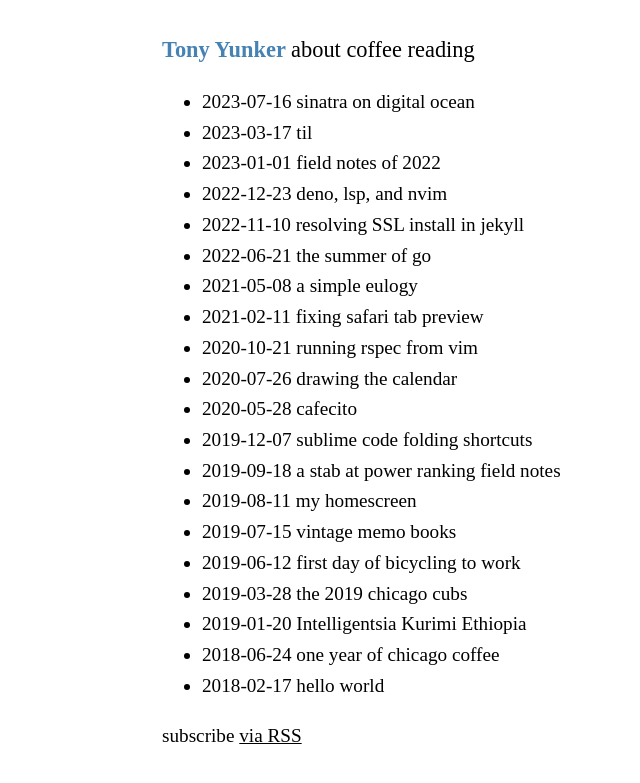
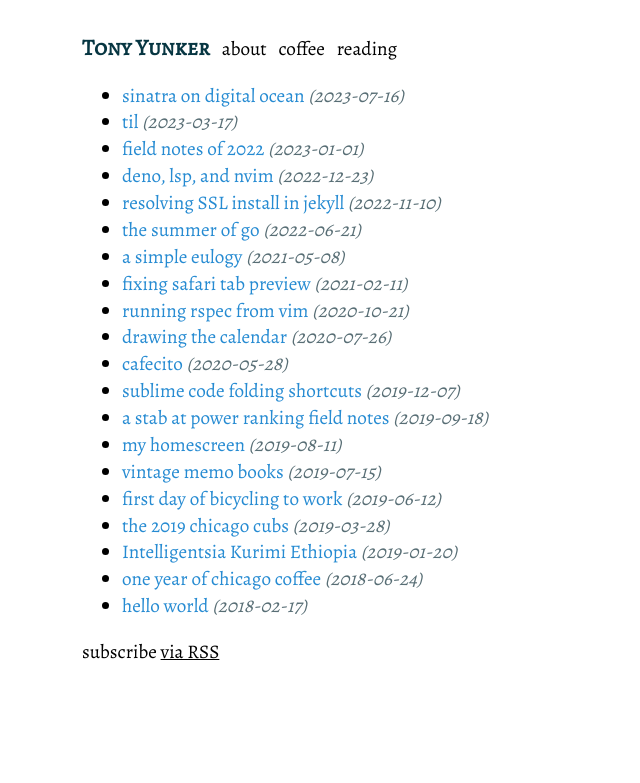
Before and after one commit to ayunker/ayunker.github.io, a Jekyll site: the page built from index.md, in a window 1280 px wide. Shown: the top 783 px of the page, without its empty margins (158-798 px from the left). Built offline with Jekyll 4.4.1, drawn with Linux system fonts in a browser that asks for light colours.

Commit message:
Font & Style Updates
* Add Alegreya and Alegreya SMALL CAPS
* Expand content width to 50rem
* Add some spacing between header links (0.5rem)
* invert index page to read Title (date)

```diff
--- a/_layouts/home.html
+++ b/_layouts/home.html
@@ -10,8 +10,8 @@ layout: default
     {% for post in site.posts %}
       <li>
         {% assign date_format = "%Y-%m-%d" %}
-        <span class="post-meta">{{ post.date | date: date_format }}</span>
         <a style="text-decoration:none;" href="{{ post.url | relative_url }}">{{ post.title | escape }}</a>
+        <span class="post-meta"><em>({{ post.date | date: date_format }})</em></span>
       </li>
     {% endfor %}
   </ul>
--- a/_sass/base.scss
+++ b/_sass/base.scss
@@ -1,15 +1,27 @@
 @charset "utf-8";
 
+@font-face {
+  font-family: "alegreya-regular";
+  src: url("../assets/fonts/Alegreya-Regular.woff2");
+}
+
+@font-face {
+  font-family: "alegreyasc";
+  src: url("../assets/fonts/AlegreyaSC-Regular.woff2");
+}
+
 body {
+  font-family: alegreya-regular;
   font-size: 1.2rem;
-  line-height: 1.6;
+  line-height: 1.4;
   margin: 2rem auto;
-  max-width: 40rem;
+  max-width: 50rem;
   padding: 0 1rem;
 }
 
 h1, h2, h3 {
   line-height: 1.2;
+  font-family: alegreyasc;
 }
 
 h1 {
@@ -24,16 +36,8 @@ h3 {
   font-size: 1.4rem;
 }
 
-nav {
-  font-size: 1.4rem;
-}
-
 nav a {
   text-decoration: none;
-}
-
-span .page-links {
-  float: right;
 }
 
 a {
@@ -44,17 +48,33 @@ a:hover {
   text-decoration: underline;
 }
 
+.page-link {
+  font-size: 1.2rem;
+  padding-left: 0.5rem;
+}
+
 .site-title {
-  color: steelblue;
+  font-family: alegreyasc;
+  font-size: 1.4rem;
+  color: #073642; // solarized base 02
+}
+
+.post-list a {
+  color: #268bd2; // solarized blue
+}
+
+.post-meta {
+  color: #586e75; // solarized base 01
 }
 
 img {
   display: block;
   margin: 1rem auto;
-  max-width: 40rem;
+  max-width: 50rem;
 }
 
 pre {
+  padding: 0.5rem;
   overflow: auto;
 }
 
```
Also changed, not shown: assets/fonts/Alegreya-Regular.woff2 (added), assets/fonts/AlegreyaSC-Regular.woff2 (added).
